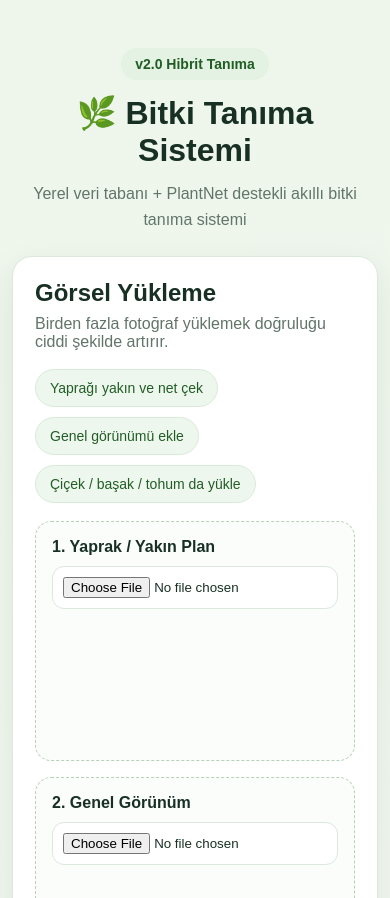
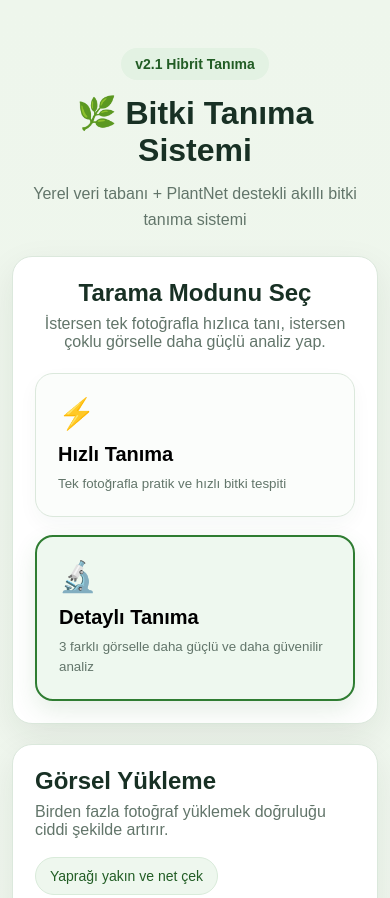
Before and after one commit to WolfRa-43/bitki-tanima-hibrit, a website: page public/index.html in a window 390 px wide. Shown: the top 898 px of the page. Drawn offline with Linux system fonts and the light colour scheme.

Commit message:
v2.1 hizli ve detayli mod eklendi

```diff
--- a/public/app.js
+++ b/public/app.js
@@ -1,6 +1,7 @@
 let model;
 let plantsData = [];
 let datasetEmbeddings = [];
+let currentMode = "deep";
 
 const inputs = [
   document.getElementById("imageInput1"),
@@ -14,11 +15,33 @@ const previews = [
   document.getElementById("preview3")
 ];
 
+const boxes = [
+  document.getElementById("box1"),
+  document.getElementById("box2"),
+  document.getElementById("box3")
+];
+
+const quickModeBtn = document.getElementById("quickModeBtn");
+const deepModeBtn = document.getElementById("deepModeBtn");
+const uploadSection = document.getElementById("uploadSection");
+const uploadGrid = document.getElementById("uploadGrid");
+const uploadModeText = document.getElementById("uploadModeText");
+
 const analyzeBtn = document.getElementById("analyzeBtn");
 const progressText = document.getElementById("progressText");
 const spinner = document.getElementById("spinner");
 const localResultBox = document.getElementById("localResult");
 const plantnetResultBox = document.getElementById("plantnetResult");
+
+quickModeBtn.addEventListener("click", () => {
+  setMode("quick");
+  scrollToUpload();
+});
+
+deepModeBtn.addEventListener("click", () => {
+  setMode("deep");
+  scrollToUpload();
+});
 
 inputs.forEach((input, index) => {
   input.addEventListener("change", (event) => {
@@ -31,7 +54,10 @@ inputs.forEach((input, index) => {
 });
 
 analyzeBtn.addEventListener("click", async () => {
-  const selectedFiles = inputs
+  const activeInputs =
+    currentMode === "quick" ? [inputs[0]] : inputs;
+
+  const selectedFiles = activeInputs
     .map((input) => input.files[0])
     .filter(Boolean);
 
@@ -79,9 +105,14 @@ analyzeBtn.addEventListener("click", async () => {
     setLoading(true, "3/5 İnternet destekli tanıma hazırlanıyor...");
 
     const formData = new FormData();
-    selectedFiles.forEach((file, index) => {
-      formData.append(`image${index + 1}`, file);
-    });
+
+    if (currentMode === "quick") {
+      if (selectedFiles[0]) formData.append("image1", selectedFiles[0]);
+    } else {
+      selectedFiles.forEach((file, index) => {
+        formData.append(`image${index + 1}`, file);
+      });
+    }
 
     formData.append("localName", mergedLocal.name || "");
     formData.append("localTurkish", mergedLocal.turkish || "");
@@ -125,6 +156,7 @@ analyzeBtn.addEventListener("click", async () => {
 
 async function init() {
   try {
+    setMode("deep");
     setLoading(true, "Model yükleniyor...");
 
     model = await mobilenet.load();
@@ -151,10 +183,35 @@ async function init() {
       }
     }
 
-    setLoading(false, "Sistem hazır. Görselleri yükleyebilirsin.");
+    setLoading(false, "Sistem hazır. Tarama modunu seçip görselleri yükleyebilirsin.");
   } catch (error) {
     setError("Başlatma hatası: " + error.message);
   }
+}
+
+function setMode(mode) {
+  currentMode = mode;
+
+  quickModeBtn.classList.toggle("active", mode === "quick");
+  deepModeBtn.classList.toggle("active", mode === "deep");
+
+  if (mode === "quick") {
+    uploadGrid.classList.add("quick-mode");
+    boxes[0].classList.remove("hidden");
+    boxes[1].classList.add("hidden");
+    boxes[2].classList.add("hidden");
+    uploadModeText.textContent = "Tek fotoğrafla hızlı ve pratik bitki tanımlama.";
+  } else {
+    uploadGrid.classList.remove("quick-mode");
+    boxes[0].classList.remove("hidden");
+    boxes[1].classList.remove("hidden");
+    boxes[2].classList.remove("hidden");
+    uploadModeText.textContent = "Birden fazla fotoğraf yüklemek doğruluğu ciddi şekilde artırır.";
+  }
+}
+
+function scrollToUpload() {
+  uploadSection.scrollIntoView({ behavior: "smooth", block: "start" });
 }
 
 function mergeLocalResults(results) {
--- a/public/index.html
+++ b/public/index.html
@@ -3,13 +3,13 @@
 <head>
   <meta charset="UTF-8" />
   <meta name="viewport" content="width=device-width, initial-scale=1.0" />
-  <title>Bitki Tanıma Sistemi v2.0</title>
+  <title>Bitki Tanıma Sistemi v2.1</title>
   <link rel="stylesheet" href="/style.css" />
 </head>
 <body>
   <div class="page">
     <header class="hero">
-      <div class="hero-badge">v2.0 Hibrit Tanıma</div>
+      <div class="hero-badge">v2.1 Hibrit Tanıma</div>
       <h1>🌿 Bitki Tanıma Sistemi</h1>
       <p class="hero-sub">
         Yerel veri tabanı + PlantNet destekli akıllı bitki tanıma sistemi
@@ -17,10 +17,35 @@
     </header>
 
     <main class="container">
-      <section class="card upload-card">
+      <section class="card mode-card">
+        <div class="card-header centered">
+          <h2>Tarama Modunu Seç</h2>
+          <p>İstersen tek fotoğrafla hızlıca tanı, istersen çoklu görselle daha güçlü analiz yap.</p>
+        </div>
+
+        <div class="mode-grid">
+          <button class="mode-option" id="quickModeBtn" type="button">
+            <div class="mode-icon">⚡</div>
+            <div class="mode-title">Hızlı Tanıma</div>
+            <div class="mode-desc">
+              Tek fotoğrafla pratik ve hızlı bitki tespiti
+            </div>
+          </button>
+
+          <button class="mode-option featured" id="deepModeBtn" type="button">
+            <div class="mode-icon">🔬</div>
+            <div class="mode-title">Detaylı Tanıma</div>
+            <div class="mode-desc">
+              3 farklı görselle daha güçlü ve daha güvenilir analiz
+            </div>
+          </button>
+        </div>
+      </section>
+
+      <section class="card upload-card" id="uploadSection">
         <div class="card-header">
           <h2>Görsel Yükleme</h2>
-          <p>Birden fazla fotoğraf yüklemek doğruluğu ciddi şekilde artırır.</p>
+          <p id="uploadModeText">Birden fazla fotoğraf yüklemek doğruluğu ciddi şekilde artırır.</p>
         </div>
 
         <div class="tips">
@@ -29,20 +54,20 @@
           <div class="tip">Çiçek / başak / tohum da yükle</div>
         </div>
 
-        <div class="upload-grid">
-          <label class="upload-box">
+        <div class="upload-grid" id="uploadGrid">
+          <label class="upload-box" id="box1">
             <span>1. Yaprak / Yakın Plan</span>
             <input type="file" id="imageInput1" accept="image/*" />
             <img id="preview1" class="preview" alt="Önizleme 1" />
           </label>
 
-          <label class="upload-box">
+          <label class="upload-box" id="box2">
             <span>2. Genel Görünüm</span>
             <input type="file" id="imageInput2" accept="image/*" />
             <img id="preview2" class="preview" alt="Önizleme 2" />
           </label>
 
-          <label class="upload-box">
+          <label class="upload-box" id="box3">
             <span>3. Çiçek / Başak / Tohum</span>
             <input type="file" id="imageInput3" accept="image/*" />
             <img id="preview3" class="preview" alt="Önizleme 3" />
--- a/public/style.css
+++ b/public/style.css
@@ -15,6 +15,10 @@
 
 * {
   box-sizing: border-box;
+}
+
+html {
+  scroll-behavior: smooth;
 }
 
 body {
@@ -82,6 +86,61 @@ body {
   color: var(--muted);
 }
 
+.card-header.centered {
+  text-align: center;
+}
+
+.mode-grid {
+  display: grid;
+  grid-template-columns: 1fr 1fr;
+  gap: 18px;
+  margin-top: 22px;
+}
+
+.mode-option {
+  border: 1px solid var(--border);
+  background: #fbfdfb;
+  border-radius: 18px;
+  padding: 22px;
+  text-align: left;
+  cursor: pointer;
+  transition: 0.2s ease;
+  box-shadow: 0 8px 20px rgba(34, 70, 40, 0.04);
+}
+
+.mode-option:hover {
+  transform: translateY(-2px);
+  border-color: #bfd8c0;
+  background: #f7fbf7;
+}
+
+.mode-option.featured {
+  border: 2px solid #bfe0c0;
+  background: linear-gradient(180deg, #f7fbf7 0%, #f1f8f1 100%);
+}
+
+.mode-option.active {
+  border: 2px solid var(--primary);
+  background: #eef8ef;
+  box-shadow: 0 10px 25px rgba(47, 125, 50, 0.12);
+}
+
+.mode-icon {
+  font-size: 30px;
+  margin-bottom: 12px;
+}
+
+.mode-title {
+  font-size: 20px;
+  font-weight: 700;
+  margin-bottom: 8px;
+}
+
+.mode-desc {
+  color: var(--muted);
+  line-height: 1.5;
+}
+
 .tips {
   display: flex;
   flex-wrap: wrap;
@@ -105,6 +164,10 @@ body {
   margin-top: 18px;
 }
 
+.upload-grid.quick-mode {
+  grid-template-columns: 1fr;
+}
+
 .upload-box {
   display: flex;
   flex-direction: column;
@@ -114,6 +177,10 @@ body {
   border-radius: 16px;
   background: #fbfdfb;
   min-height: 240px;
+}
+
+.upload-box.hidden {
+  display: none;
 }
 
 .upload-box span {
@@ -304,6 +371,7 @@ body {
 }
 
 @media (max-width: 900px) {
+  .mode-grid,
   .upload-grid,
   .results-grid,
   .info-grid {
```
